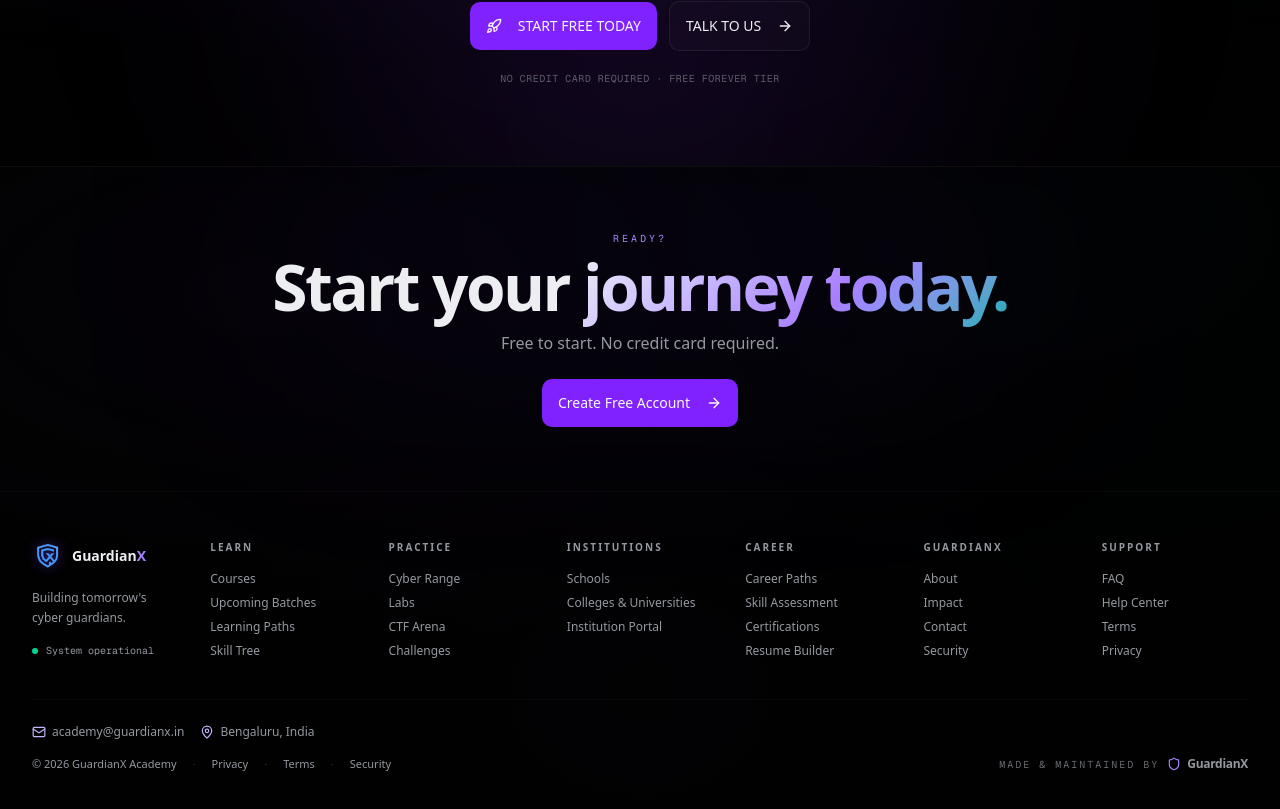
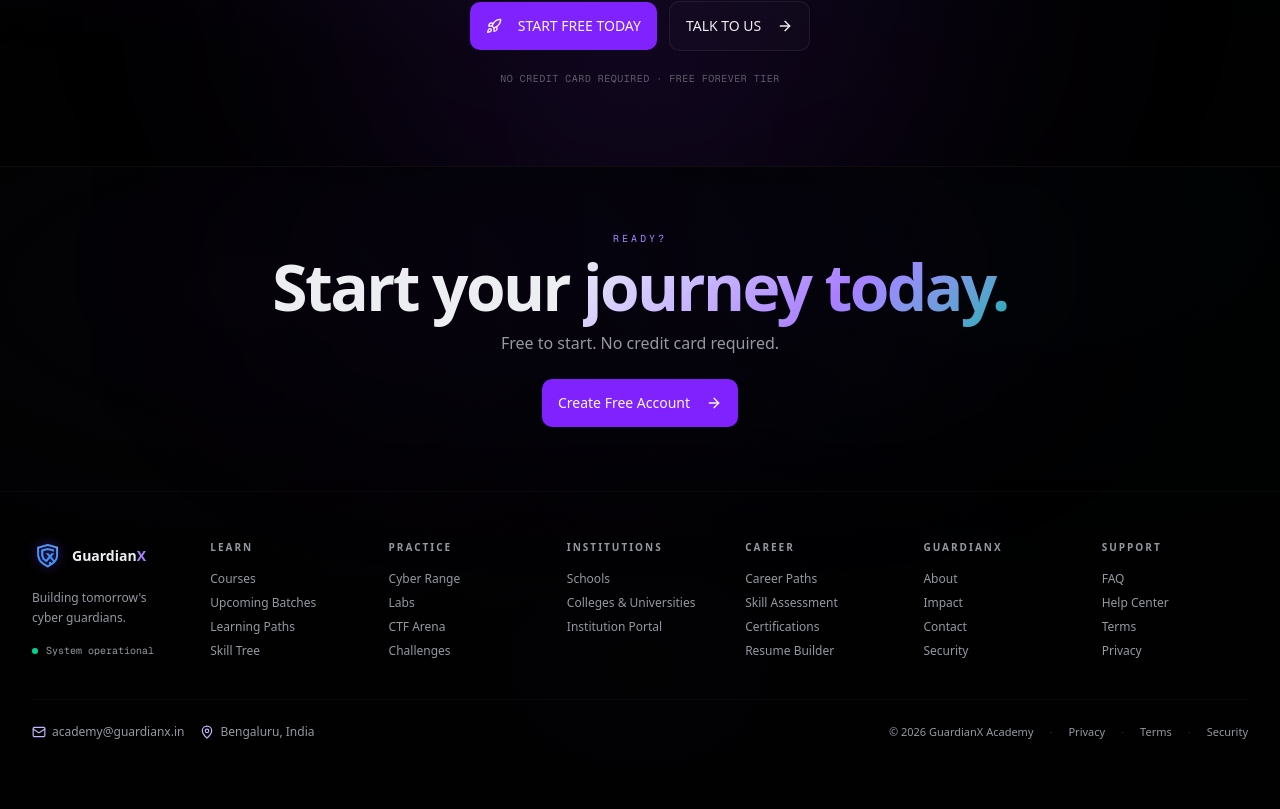
Before and after one commit to ayanalidar/guardianx-Academy, a Next.js app: page / in a window 1280 px wide. Shown: the part 11158-11967 px from the top of the page. Built offline with nearby package versions, Linux system fonts and the light colour scheme; no server answers.

Commit message:
revert: remove 'MADE & MAINTAINED BY GuardianX' footer line, restore original footer layout

```diff
--- a/src/components/platform/public-footer.tsx
+++ b/src/components/platform/public-footer.tsx
@@ -152,8 +152,8 @@
           ))}
         </div>
 
-        {/* Contact info + legal + made-by */}
-        <div className="mt-10 pt-6 border-t border-border/50 flex flex-col gap-4">
+        {/* Contact info + legal */}
+        <div className="mt-10 pt-6 border-t border-border/50 flex flex-col lg:flex-row items-start lg:items-center justify-between gap-4">
           <div className="flex flex-wrap items-center gap-4 text-xs text-muted-foreground">
             <span className="flex items-center gap-1.5">
               <Mail className="h-3.5 w-3.5 text-violet-300" /> academy@guardianx.in
@@ -162,8 +162,7 @@
               <MapPin className="h-3.5 w-3.5 text-violet-300" /> Bengaluru, India
             </span>
           </div>
-          <div className="flex flex-col lg:flex-row items-start lg:items-center justify-between gap-3 text-[11px] text-muted-foreground">
-            <div className="flex items-center gap-4">
+          <div className="flex items-center gap-4 text-[11px] text-muted-foreground">
             <span>© {new Date().getFullYear()} GuardianX Academy</span>
             <span className="opacity-30">·</span>
             <button onClick={() => navigate({ name: "support" })} className="hover:text-violet-300 transition-colors">Privacy</button>
@@ -172,17 +171,6 @@
             <span className="opacity-30">·</span>
             <button onClick={() => navigate({ name: "contact" })} className="hover:text-violet-300 transition-colors">Security</button>
           </div>
-            {/* Made + maintained by line */}
-            <div className="flex items-center gap-2">
-              <span className="text-[10px] font-mono uppercase tracking-[0.2em] text-muted-foreground/70">
-                Made &amp; Maintained by
-              </span>
-              <span className="inline-flex items-center gap-1.5 text-xs font-bold tracking-tight">
-                <Shield className="h-3.5 w-3.5 text-violet-400" aria-hidden />
-                GuardianX
-              </span>
-            </div>
-          </div>
         </div>
       </div>
     </footer>
```
Lines whose indentation alone changed are shown as unchanged.
